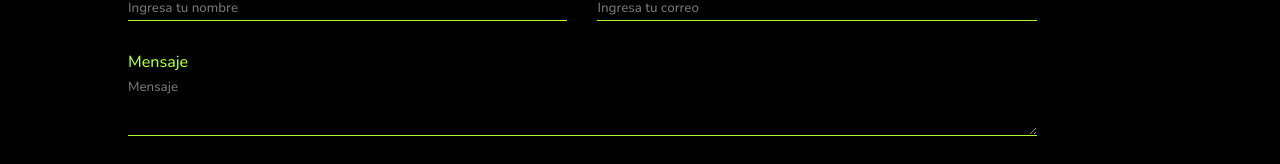
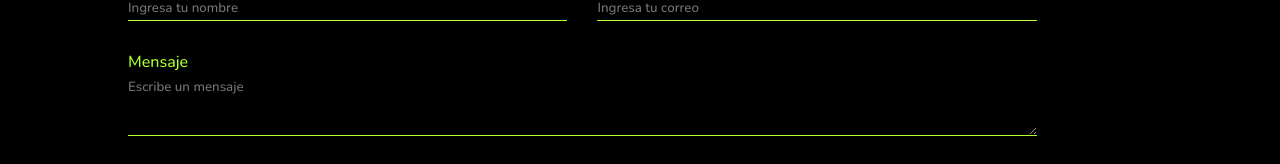
Before and after one commit to WilfrenDeveloper/project-portfolio, a React (Vite) app: page / in a window 1280 px wide. Shown: the part 4003-4167 px from the top of the page. Built offline with nearby package versions, Linux system fonts and the light colour scheme.

Commit message:
advances

```diff
--- a/src/components/Main/ContactMe.jsx
+++ b/src/components/Main/ContactMe.jsx
@@ -17,7 +17,7 @@ const ContactMe = () => {
 
                     <label className='contact__label contact__message' htmlFor="">
                         <span>Mensaje</span>
-                        <textarea className='contact__input input__message' name="message" id="message" cols="30" rows="3" placeholder='Mensaje'></textarea>
+                        <textarea className='contact__input input__message' name="message" id="message" cols="30" rows="3" placeholder='Escribe un mensaje'></textarea>
                     </label>
 
                     <div>
```
